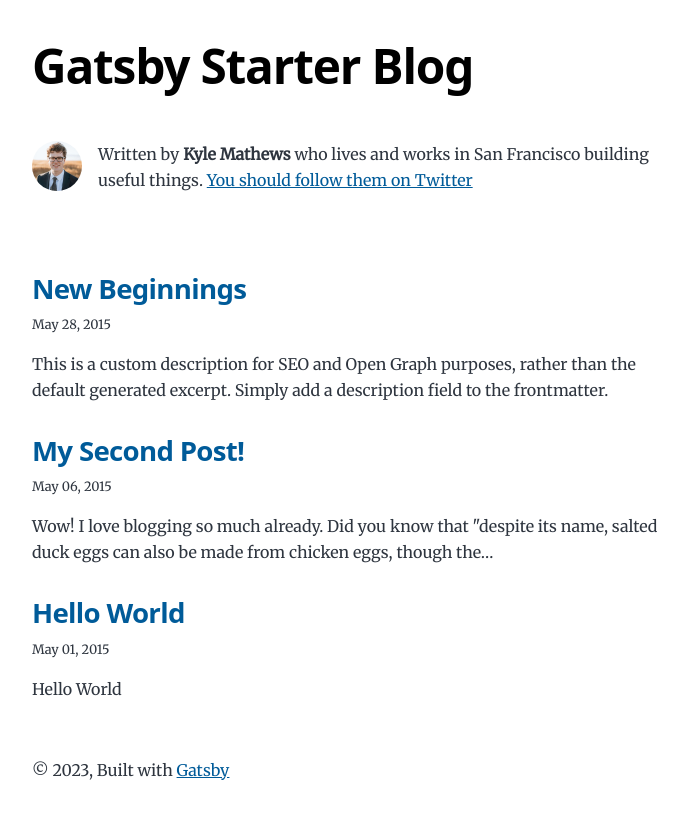
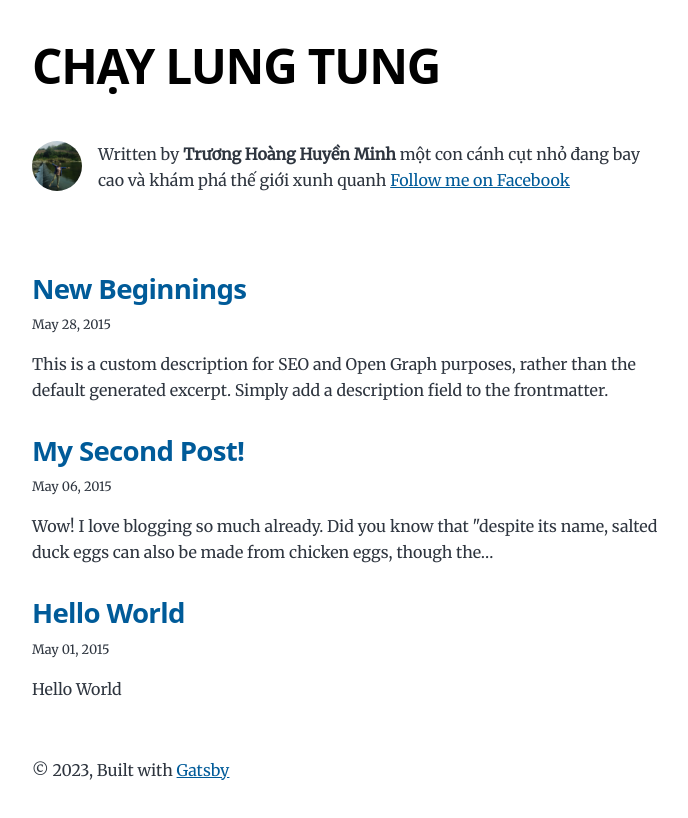
Before and after one commit to LeBaoQuan/test_blog, a Gatsby site: page / in a window 1280 px wide. Shown: the whole page, without its empty margins (292-980 px from the left). Built offline with nearby package versions, Linux system fonts and the light colour scheme; Gatsby itself is replaced by a stand-in of ours.

Commit message:
initial commit

```diff
--- a/gatsby-config.js
+++ b/gatsby-config.js
@@ -9,15 +9,15 @@
  */
 module.exports = {
   siteMetadata: {
-    title: `Gatsby Starter Blog`,
+    title: `CHẠY LUNG TUNG`,
     author: {
-      name: `Kyle Mathews`,
-      summary: `who lives and works in San Francisco building useful things.`,
+      name: `Trương Hoàng Huyền Minh`,
+      summary: `một con cánh cụt nhỏ đang bay cao và khám phá thế giới xunh quanh`,
     },
     description: `A starter blog demonstrating what Gatsby can do.`,
     siteUrl: `https://gatsbystarterblogsource.gatsbyjs.io/`,
     social: {
-      twitter: `kylemathews`,
+      facebook: `minhmuononeverland`,
     },
   },
   plugins: [
--- a/src/components/bio.js
+++ b/src/components/bio.js
@@ -36,7 +36,7 @@
         className="bio-avatar"
         layout="fixed"
         formats={["auto", "webp", "avif"]}
-        src="../images/profile-pic.png"
+        src="../images/pfp.jpg"
         width={50}
         height={50}
         quality={95}
@@ -46,8 +46,8 @@
         <p>
           Written by <strong>{author.name}</strong> {author?.summary || null}
           {` `}
-          <a href={`https://twitter.com/${social?.twitter || ``}`}>
-            You should follow them on Twitter
+          <a href={`https://facebook.com/${social?.facecbook || ``}`}>
+            Follow me on Facebook
           </a>
         </p>
       )}
```
Also changed, not shown: src/images/pfp.jpg (added), src/images/post1.jpg (added), src/images/post2.jpg (added), src/images/post3.jpg (added).
